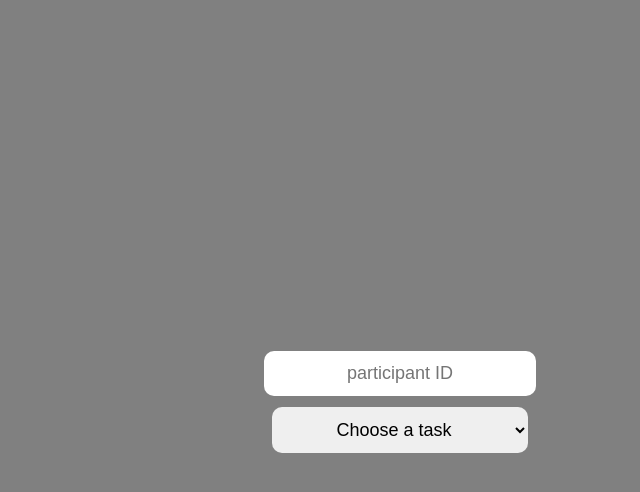
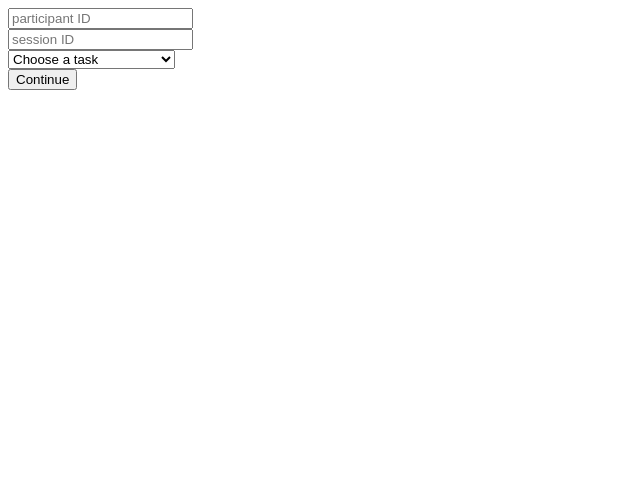
Before and after one commit to hanayik/TemporalOrder, an Electron app: page index.html in a window 800 px wide. Shown: the whole page, without its empty margins (0-640 px from the left). Drawn offline with Linux system fonts and the light colour scheme.

Commit message:
added: sessionID, tasktype and button functions

```diff
--- a/app.css
+++ b/app.css
@@ -1,43 +1,3 @@
-body {
-  height: 100%;
-  width: 100%;
-  margin: 0;
-  overflow: hidden;
-}
-
 .app-container {
   display: flex;
-  height: 100%;
-  width: 100%;
-  margin: 0;
-  align-items: center;
-  justify-content: center;
-  background-color: gray;
 }
-
-.form-area {
-  width: 40%;
-  height: auto;
-  margin: 0;
-  display: flex;
-  flex-direction: column;
-  align-self: center;
-}
-
-.form-item {
-  align-self: center;
-  margin: 2;
-}
-
-input[type=text], select {
-    text-align: center;
-    padding: 12px 20px;
-    margin-top: 5px;
-    margin-bottom: 5px;
-    display: inline-block;
-    outline: none;
-    border-radius: 10px;
-    border-width:0px;
-    border:none;
-    font-size:18px;
-}
--- a/app.js
+++ b/app.js
@@ -3,8 +3,34 @@
 // All of the Node.js APIs are available in this process.
 subjID = getSubjID()
 console.log(subjID)
+sessionID = getSessionID()
+taskType = getTaskType()
+button = getButton()
+btn = button()
 
 function getSubjID () {
-  subjID = document.getElementById("subjIDinput").value
-  return subjID
+  subjID = document.getElementById("subjIDinput").value;
+  return subjID;
 }
+
+function getSessionID() {
+  sessionID = document.getElementById("sessionID").value;
+  return sessionID;
+}
+function getTaskType() {
+  taskType = document.getElementById("taskType").value;
+  return taskType;
+}
+function getButton() {
+  button = document.getElementById("form-item").innerHtml = "Continue";
+  return getButton;
+}
+
+function button() {
+  btn = document.getElementById("form-item");
+  if (btn.style.display === "none") {
+    btn.style.display = "block";
+  } else {
+    btn.style.display = "none";
+  }
+}
--- a/index.html
+++ b/index.html
@@ -10,7 +10,11 @@
         <div class="form-item"> <!-- subjID -->
           <input id="subjIDinput" type="text" name="subjIDinput" value="" placeholder="participant ID">
         </div>
-        <!-- put session id input here inside a div with class "form-item" -->
+        <!-- session id -->
+        <div class="form-item" id="form-item">
+          <input id="sessionID" type="text" name="sessionID" value"" placeholder="session ID">
+        </div>
+        <!-- task drop down -->
         <div class="form-item">
           <select id="taskType" class="form-item">
             <option value="">Choose a task</option> <!-- if no task chosen, value will be null -->
@@ -20,7 +24,10 @@
             <option value="s-central">Simultaneity Central</option>
           </select>
         </div>
-        <!-- put button here inside a div with class "form-item" -->
+        <!-- pushable Continue button -->
+        <div class="form-item" id="form-item">
+          <button type="button">Continue</button>
+        </div>
       </div>
     </div>
 
```
Also changed, not shown: 1 other file.
